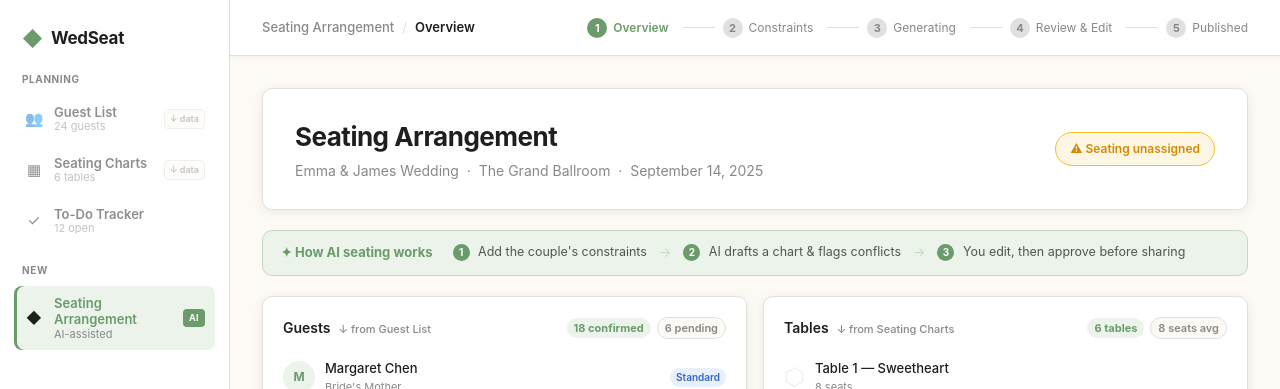
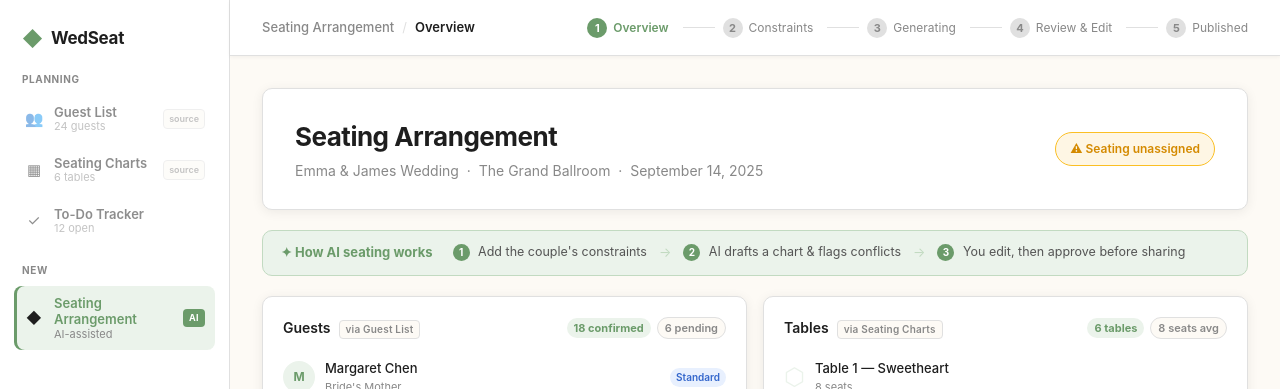
Before and after one commit to medhavinv/AcuityMD_takehome, a React (Vite) app in the folder prototype/: page / in a window 1280 px wide. Shown: the top 389 px of the page. Built offline with nearby package versions, Linux system fonts and the light colour scheme.

Commit message:
Replace sort-arrow source labels with 'via' badge style
https://claude.ai/code/session_01TvQc9PaTF4rtv5o3GBatuw

```diff
--- a/prototype/src/App.css
+++ b/prototype/src/App.css
@@ -47,7 +47,11 @@
 .side-new { font-size:9px; font-weight:700; letter-spacing:.4px; background:var(--sage); color:var(--white); padding:2px 6px; border-radius:4px; }
 .side-source { font-size:9px; font-weight:600; color:var(--gray-md); background:var(--cream); border:1px solid var(--gray-lt); padding:2px 5px; border-radius:4px; white-space:nowrap; }
 .panel-hd-titled { display:flex; align-items:baseline; gap:8px; }
-.panel-src { font-size:11px; font-weight:500; color:var(--gray-md); }
+.panel-src {
+  font-size:10px; font-weight:600; color:var(--gray-md);
+  background:var(--cream); border:1px solid var(--gray-lt);
+  border-radius:4px; padding:1px 6px; letter-spacing:.2px;
+}
 .panel-meta { display:flex; align-items:center; gap:6px; }
 .badge-muted { background:var(--cream); color:var(--gray-md); border:1px solid var(--gray-lt); font-size:11px; font-weight:600; padding:2px 7px; border-radius:20px; }
 /* Fixed-position tooltip — never clipped by overflow:hidden ancestors */
--- a/prototype/src/App.jsx
+++ b/prototype/src/App.jsx
@@ -171,7 +171,7 @@ function ProductSidebar() {
               <span className="side-label">{f.label}</span>
               <span className="side-sub">{f.sub}</span>
             </div>
-            {f.source && <span className="side-source">↓ data</span>}
+            {f.source && <span className="side-source">source</span>}
           </div>
         ))}
       </nav>
@@ -264,7 +264,7 @@ function Dashboard({ onStart }) {
       <div className="dash-panels two">
         <div className="panel">
           <div className="panel-hd">
-            <div className="panel-hd-titled"><h3>Guests</h3><span className="panel-src">↓ from Guest List</span></div>
+            <div className="panel-hd-titled"><h3>Guests</h3><span className="panel-src">via Guest List</span></div>
             <div className="panel-meta"><span className="badge">{GUESTS.filter(g=>g.rsvp==='confirmed').length} confirmed</span><span className="badge-muted">{GUESTS.filter(g=>g.rsvp==='pending').length} pending</span></div>
           </div>
           <div className="list-scroll">
@@ -285,7 +285,7 @@ function Dashboard({ onStart }) {
 
         <div className="panel">
           <div className="panel-hd">
-            <div className="panel-hd-titled"><h3>Tables</h3><span className="panel-src">↓ from Seating Charts</span></div>
+            <div className="panel-hd-titled"><h3>Tables</h3><span className="panel-src">via Seating Charts</span></div>
             <div className="panel-meta"><span className="badge">{TABLES.length} tables</span><span className="badge-muted">8 seats avg</span></div>
           </div>
           <div className="list-scroll">
```
